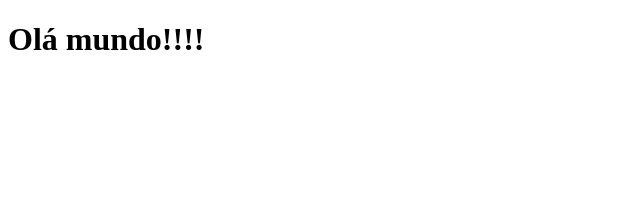
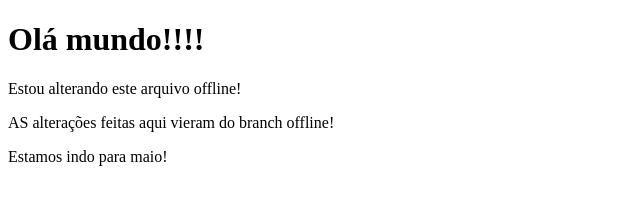
Before and after one commit to gmvalente/ex-github-m02, a plain HTML site: page index.html in a window 1280 px wide. Shown: the whole page, without its empty margins (0-640 px from the left). Drawn offline with Linux system fonts and the light colour scheme.

Commit message:
[OS-3190789] feat(ex-github-m02) added three p tags

```diff
--- a/index.html
+++ b/index.html
@@ -7,5 +7,8 @@
 </head>
 <body>
     <h1>Olá mundo!!!!</h1>
+    <p>Estou alterando este arquivo offline!</p>
+    <p>AS alterações feitas aqui vieram do branch offline! </p>
+    <p>Estamos indo para maio!</p>
 </body>
 </html>
```
